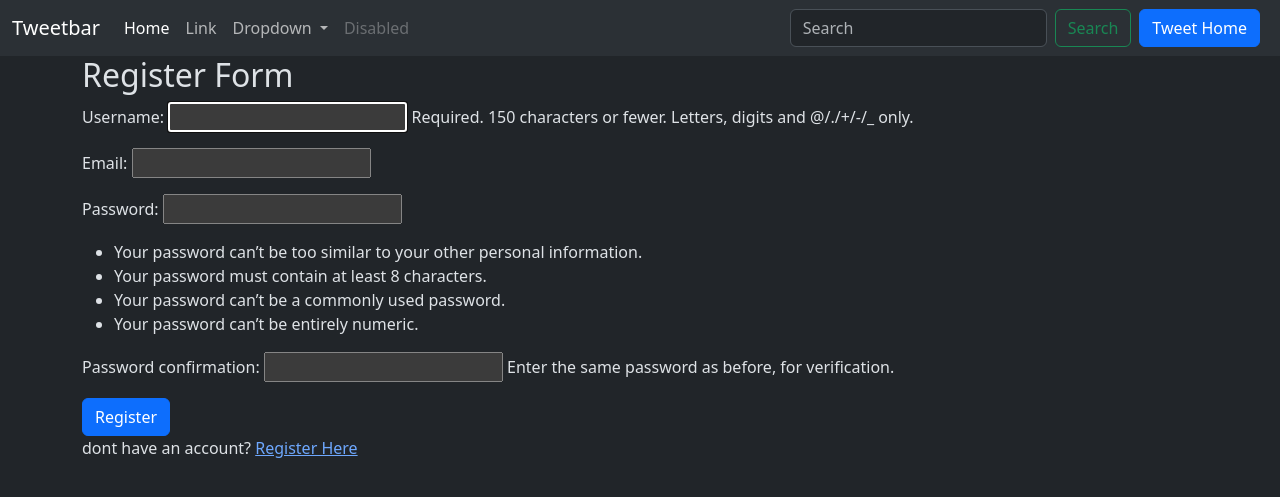
After one commit to Vishallokhande8788/Tweet-App, a Django app: page /tweet/register/ in a window 1280 px wide. The commit adds this page. Shown: the top 497 px of the page. Run offline with Django 5.2, Linux system fonts and the light colour scheme.

Commit message:
done registration

```diff
--- a/chaiheadq/chaiheadq/settings.py
+++ b/chaiheadq/chaiheadq/settings.py
@@ -128,3 +128,8 @@ STATICFILES_DIRS = [STATIC_DIR]
 # https://docs.djangoproject.com/en/5.2/ref/settings/#default-auto-field
 
 DEFAULT_AUTO_FIELD = "django.db.models.BigAutoField"
+
+LOGIN_URL = '/accounts/login/'
+
+LOGIN_REDIRECT_URL = '/tweet/'
+LOGOUT_REDIRECT_URL = '/tweet/'
--- a/chaiheadq/chaiheadq/urls.py
+++ b/chaiheadq/chaiheadq/urls.py
@@ -3,6 +3,7 @@ from django.urls import path, include
 from django.shortcuts import redirect
 from django.conf import settings
 from django.conf.urls.static import static
+from django.contrib.auth.urls import views as auth_views
 
 # Redirect root URL "/" to tweet list
 def redirect_root(request):
@@ -11,5 +12,6 @@ def redirect_root(request):
 urlpatterns = [
     path("", redirect_root),               # Root URL redirects to tweet_list
     path("admin/", admin.site.urls),       # Admin panel
-    path("tweet/", include('tweet.urls')), # Tweet app URLs
+    path("tweet/", include('tweet.urls')),
+    path ("accounts/", include('django.contrib.auth.urls')),
 ] + static(settings.MEDIA_URL, document_root=settings.MEDIA_ROOT)
--- a/chaiheadq/templates/layout.html
+++ b/chaiheadq/templates/layout.html
@@ -45,9 +45,17 @@
         </li>
       </ul>
       <form class="d-flex" role="search">
+
         <input class="form-control me-2" type="search" placeholder="Search" aria-label="Search"/>
         <button class="btn btn-outline-success" type="submit">Search</button>
       </form>
+      <a href="{% url 'tweet_list' %}" class="btn btn-primary mx-2">Tweet Home</a>
+      {% if user.is_authenticated %}
+      <form method="post" action="{% url 'logout' %}">
+        {% csrf_token %}
+        <button class="btn btn-outline-danger" type="submit">Logout</button>
+      {% else %}
+      {% endif %}
     </div>
   </div>
 </nav>
--- /dev/null
+++ b/chaiheadq/templates/registration/logged_out.html
@@ -0,0 +1,5 @@
+{% extends 'layout.html' %}
+{% block content %}
+<h2>Logged out  </h2>
+<p> You have been logged out. <a href="{% url 'login' %}">Login here</a></p>
+{% endblock %}
--- /dev/null
+++ b/chaiheadq/templates/registration/register.html
@@ -0,0 +1,10 @@
+{% extends 'layout.html' %}
+{% block content %}
+<h2>Register Form </h2>
+  <form method="post">
+    {% csrf_token %}
+    {{ form.as_p }}
+    <button class="btn btn-primary">Register</button>
+  </form>
+  <p> dont have an account? <a href="{% url 'register' %}">Register Here</a></p>
+{% endblock %}
--- a/chaiheadq/tweet/forms.py
+++ b/chaiheadq/tweet/forms.py
@@ -1,11 +1,14 @@
 from django import forms
 from .models import Tweet
-
-
+from django.contrib.auth.forms import UserCreationForm
+from django.contrib.auth.models import User
 class TweetForm(forms.ModelForm):
     class Meta:
         model = Tweet
         fields = ['text', 'photo']
 
-class UserCreationForm(forms.Form):
-    email = forms.forms.EmailField()
+class UserRegestrationForm(UserCreationForm):
+    email = forms.EmailField()
+    class Meta:
+        model = User
+        fields = ('username', 'email', 'password1', 'password2')
--- a/chaiheadq/tweet/templates/tweet_list.html
+++ b/chaiheadq/tweet/templates/tweet_list.html
@@ -16,8 +16,11 @@
   <div class="card-body">
     <h5 class="card-title">{{tweet.user.username}}</h5>
     <p class="card-text">{{tweet.text}}</p>
+    {% if tweet.user == user %}
+
     <a href="{% url 'tweet_edit' tweet.id %}" class="btn btn-primary">Edit</a>
     <a href="{% url 'tweet_delete' tweet.id %}" class="btn btn-danger">Delete</a>
+    {% endif %}
   </div>
 </div>
         {% endfor %}
--- a/chaiheadq/tweet/urls.py
+++ b/chaiheadq/tweet/urls.py
@@ -6,4 +6,5 @@ urlpatterns = [
     path("create/", views.tweet_create, name="tweet_create"),
     path("<int:tweet_id>/edit/", views.tweet_edit, name="tweet_edit"),
     path("<int:tweet_id>/delete/", views.tweet_delete, name="tweet_delete"),
+    path ("register/", views.register, name="register"),
 ]
--- a/chaiheadq/tweet/views.py
+++ b/chaiheadq/tweet/views.py
@@ -1,8 +1,9 @@
+from django.shortcuts import render
 from django.shortcuts import render, get_object_or_404, redirect
 from django.contrib.auth.decorators import login_required
 from .models import Tweet
-from .forms import TweetForm
-
+from .forms import TweetForm , UserRegestrationForm
+from django.contrib.auth import login
 # Home Page
 def index(request):
     return render(request, 'index.html')
@@ -51,3 +52,19 @@ def tweet_delete(request, tweet_id):
         tweet.delete()
         return redirect('tweet_list')
     return render(request, 'tweet_confirm_delete.html', {'tweet': tweet})
+
+def register(request):
+    if request.method == 'POST':
+        form = UserRegestrationForm(request.POST)
+        if form.is_valid():
+            user = form.save(commit=False)
+            user.set_password(form.cleaned_data['password1'])
+            user.save()
+            login(request, user)
+            return redirect('tweet_list')
+
+        pass
+    else:
+        form = UserRegestrationForm()
+
+    return render(request , 'registration/register.html', {'form': form})
```
Also changed, not shown: chaiheadq/templates/registration/login.html (added, +10 -0 lines), chaiheadq/db.sqlite3, chaiheadq/media/photos/API.png (added), chaiheadq/media/photos/bookstore2_tc3kglq.jpg (added), chaiheadq/media/photos/react.png (added).
